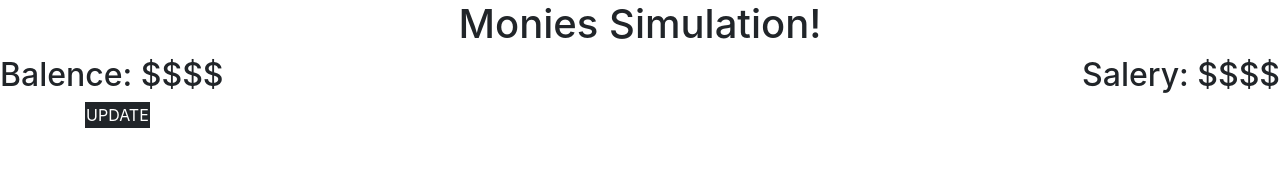
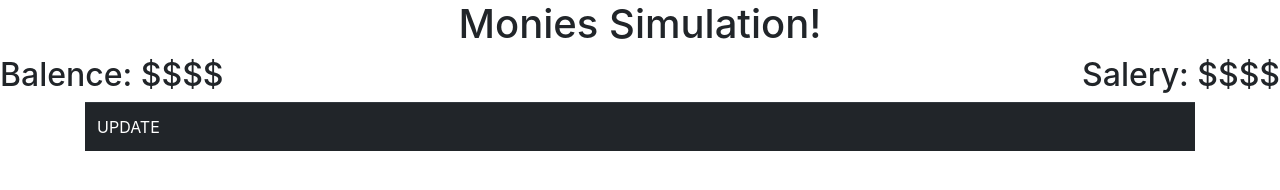
Before and after one commit to KihtrakRaknas/PFM-simulation, a plain HTML site: page index.html in a window 1280 px wide. Drawn offline with nearby package versions, Linux system fonts and the light colour scheme.

Commit message:
Update index.html

```diff
--- a/index.html
+++ b/index.html
@@ -19,7 +19,7 @@
     <h2 style="float:left">Balence: $<span = "balenceOutput">$$$</span></h2>
     <h2 style="float:right">Salery: $<span = "saleryOutput">$$$</span></h2>
     <div class="container table-div">
-      <table class="table-dark">
+      <table class="table table-dark">
         <tbody>
           <tr>
             <td>UPDATE</td>
```
